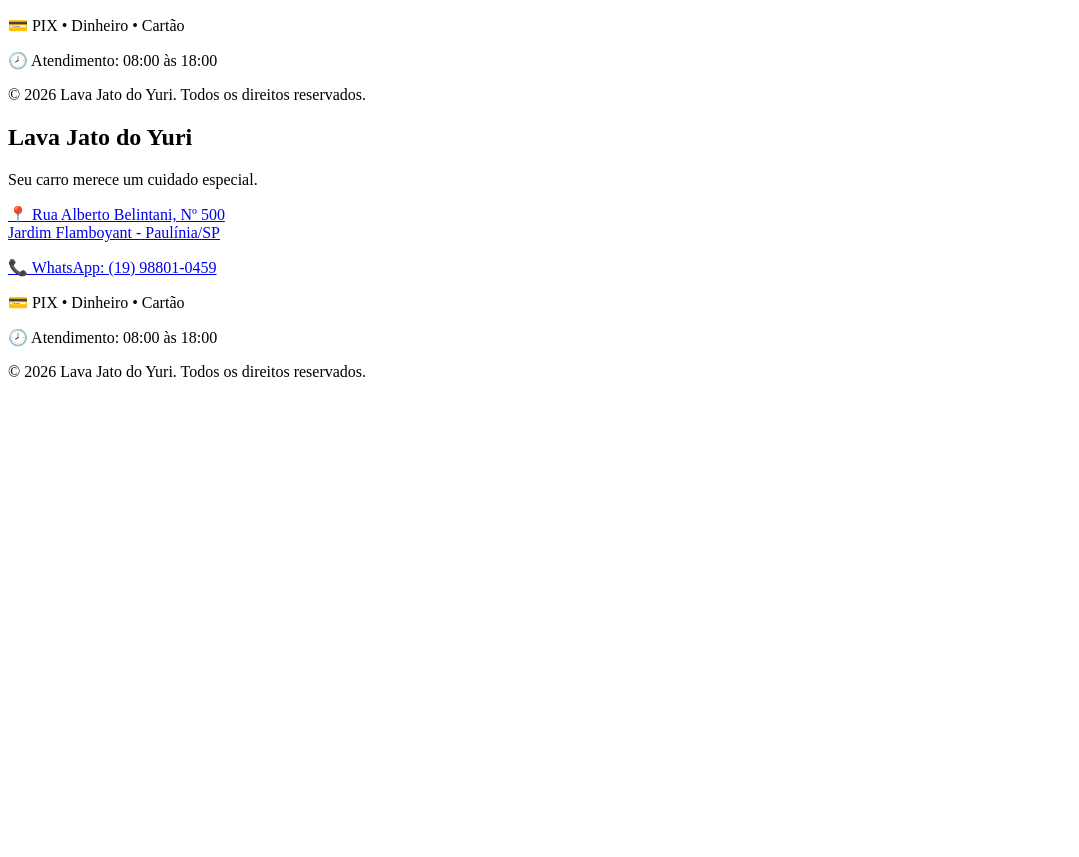
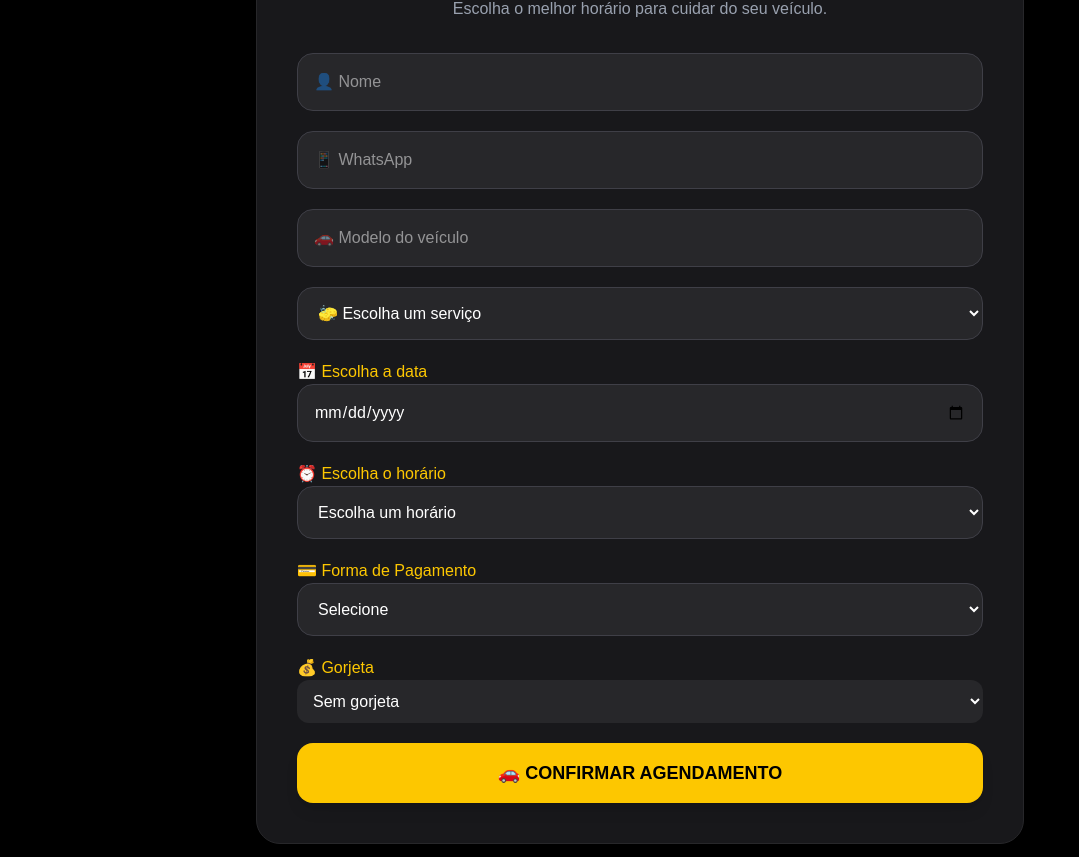
Before and after one commit to yurisilva7777/lava-jato-do-yuri, a Next.js app: page / in a window 1280 px wide. Shown: the part 1940-2797 px from the top of the page, without its empty margins (0-1079 px from the left). Before the commit the page ends 2337 px from the top, so only its background shows below. Built offline with nearby package versions, Linux system fonts and the light colour scheme.

Commit message:
corrigir site e atualizar configuracoes

```diff
--- a/app/layout.tsx
+++ b/app/layout.tsx
@@ -1,4 +1,9 @@
-import Footer from "@/components/Footer";
+import "./globals.css";
+
+export const metadata = {
+  title: "Lava Jato do Yuri",
+  description: "Lavagem de veículos",
+};
 
 export default function RootLayout({
   children,
@@ -7,10 +12,7 @@ export default function RootLayout({
 }) {
   return (
     <html lang="pt-BR">
-      <body>
-        {children}
-        <Footer />
-      </body>
+      <body>{children}</body>
     </html>
   );
 }
--- a/next.config.ts
+++ b/next.config.ts
@@ -1,8 +1,5 @@
-/** @type {import('next').NextConfig} */
-const nextConfig = {
-  allowedDevOrigins: [
-    "192.168.0.11"
-  ],
-};
+import type { NextConfig } from "next";
 
-module.exports = nextConfig;
+const nextConfig: NextConfig = {};
+
+export default nextConfig;
```
